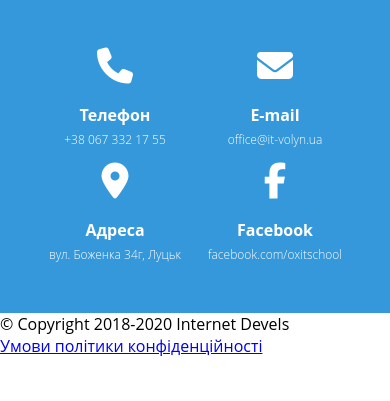
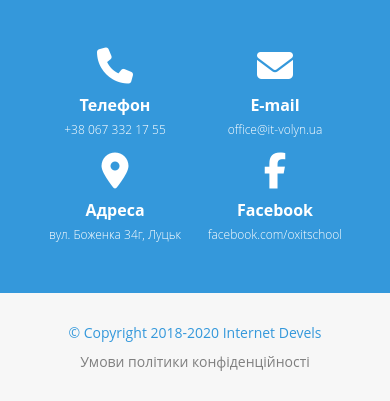
Before and after one commit to MatviyVovchuk/maket4, a website: page src/index.html in a window 390 px wide. Shown: the part 7173-7574 px from the top of the page. Before the commit the page ends 7530 px from the top, so only its background shows below. Drawn offline with nearby package versions, Linux system fonts and the light colour scheme; files that its build step writes are made by us from their sources.

Commit message:
footer layout & adaptive

```diff
--- a/src/scss/styles.scss
+++ b/src/scss/styles.scss
@@ -552,6 +552,27 @@ main {
     }
   }
 }
+footer {
+  .footer-block {
+    display: flex;
+    flex-direction: column;
+    align-items: center;
+    background-color: #f7f7f7;
+    padding: 50px 0;
+
+    a {
+      color: #7f7f7f;
+      text-decoration: none;
+    }
+    a:hover {
+      text-decoration: underline;
+    }
+    p:first-child {
+      color: #3498db;
+      margin-bottom: 15px;
+    }
+  }
+}
 
 // ADAPTIVE
 
@@ -1045,6 +1066,11 @@ main {
       }
     }
   }
+  footer {
+    .footer-block {
+      padding: 40px 0;
+    }
+  }
 }
 
 @media screen and (max-width: 450px) {
@@ -1153,12 +1179,23 @@ main {
           }
           h2 {
             font-size: 16px;
+            margin-top: 10px;
           }
           a {
             font-size: 12px;
             margin-top: 5px;
           }
         }
+      }
+    }
+  }
+  footer {
+    .footer-block {
+      padding: 30px 0;
+      font-size: 14px;
+
+      p:first-child {
+        margin-bottom: 10px;
       }
     }
   }
@@ -1201,4 +1238,5 @@ main {
       }
     }
   }
+
 }
```
Also changed, not shown: dist/css/styles.css, dist/css/styles.min.css.
